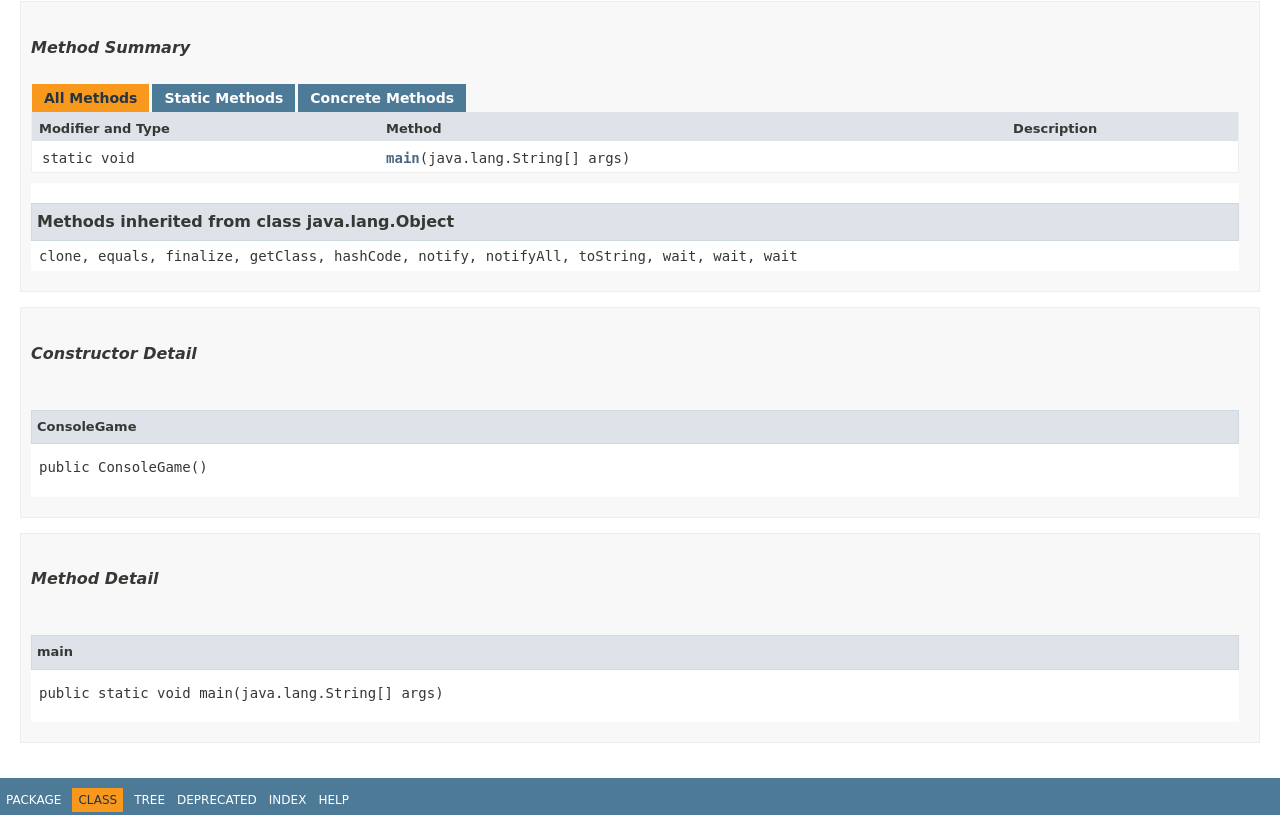
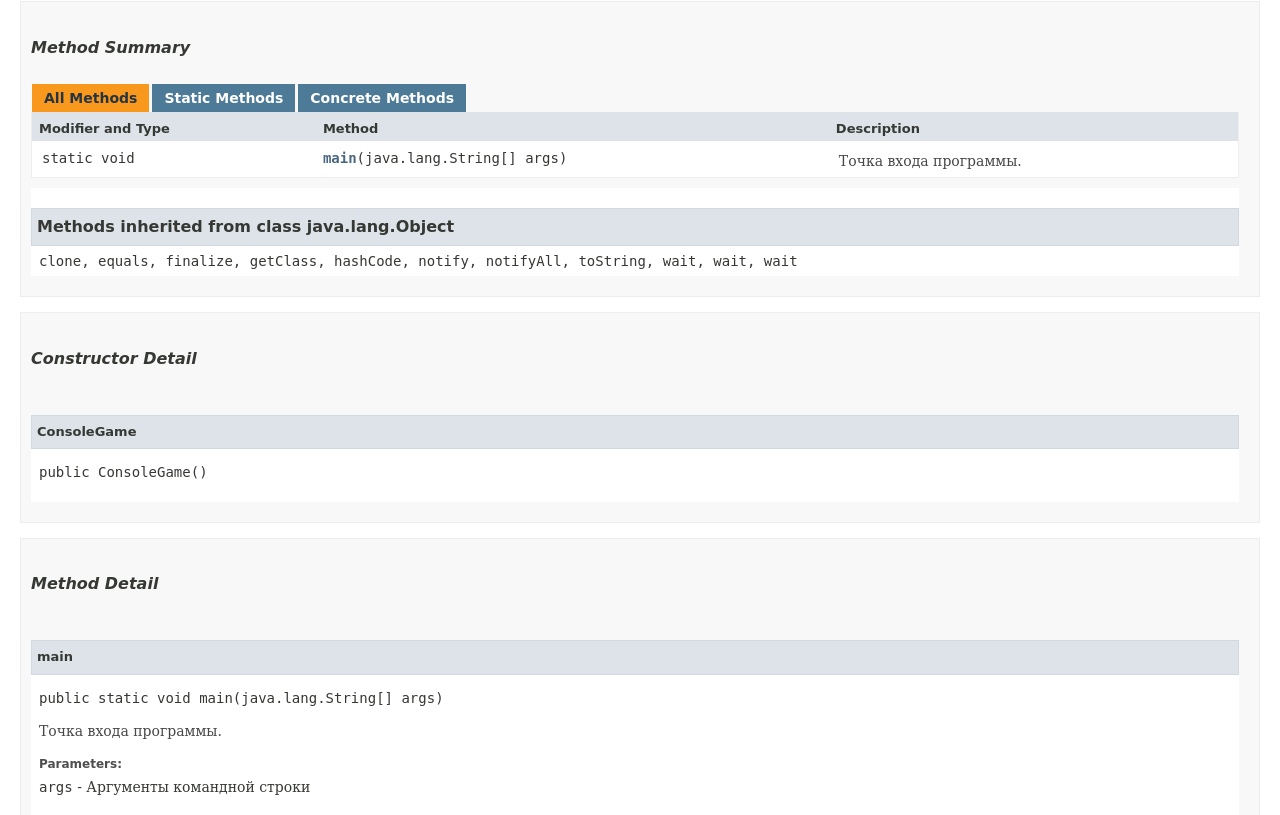
Before and after one commit to ArseniyLyskov/OOP, a plain HTML site: page Task_1_1_2/ru/nsu/lyskov/ConsoleGame.html in a window 1280 px wide. Shown: the part 516-1331 px from the top of the page. Drawn offline with Linux system fonts and the light colour scheme; no server answers; a script that the page names is missing; a web font is replaced by a local one.

Commit message:
Deploying to gh-pages from @ ArseniyLyskov/OOP@56263a89a3d2cba46001b7b46b0dfe9f9ad0a57b 🚀

```diff
--- a/Task_1_1_2/ru/nsu/lyskov/ConsoleGame.html
+++ b/Task_1_1_2/ru/nsu/lyskov/ConsoleGame.html
@@ -178,7 +178,9 @@ extends java.lang.Object</pre>
 <tr id="i0" class="altColor">
 <td class="colFirst"><code>static void</code></td>
 <th class="colSecond" scope="row"><code><span class="memberNameLink"><a href="#main(java.lang.String%5B%5D)">main</a></span>&#8203;(java.lang.String[]&nbsp;args)</code></th>
-<td class="colLast">&nbsp;</td>
+<td class="colLast">
+<div class="block">Точка входа программы.</div>
+</td>
 </tr>
 </table>
 <ul class="blockList">
@@ -230,6 +232,11 @@ extends java.lang.Object</pre>
 <li class="blockList">
 <h4>main</h4>
 <pre class="methodSignature">public static&nbsp;void&nbsp;main&#8203;(java.lang.String[]&nbsp;args)</pre>
+<div class="block">Точка входа программы.</div>
+<dl>
+<dt><span class="paramLabel">Parameters:</span></dt>
+<dd><code>args</code> - Аргументы командной строки</dd>
+</dl>
 </li>
 </ul>
 </li>
```
Also changed, not shown: Task_1_1_2/index-all.html (+3 -1 lines), 3 other files.
